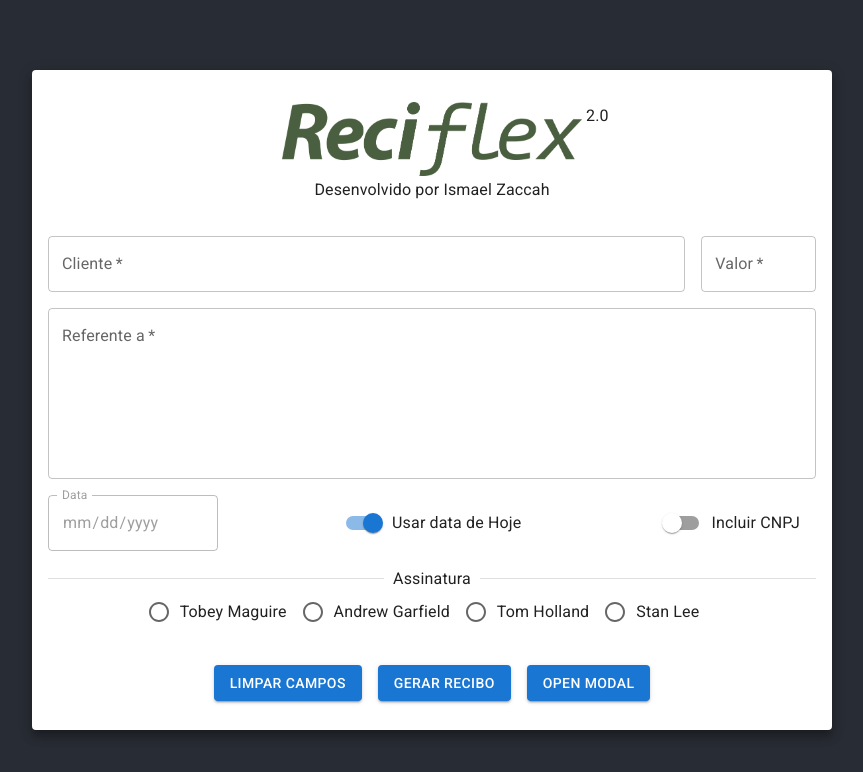
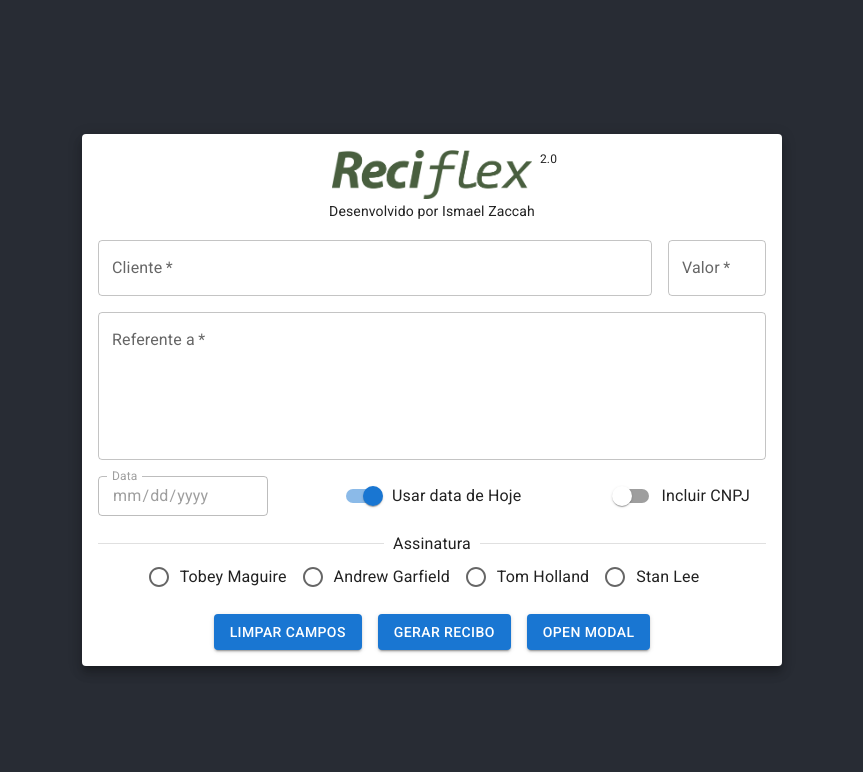
Before and after one commit to ismaelzaccah/reciflex-2, a React (Create React App) app: page / in a window 1280 px wide. Shown: the top 772 px of the page, without its empty margins (208-1071 px from the left). Built offline with nearby package versions, Linux system fonts and the light colour scheme.

Commit message:
fix: ajusted sizes to 768p monitors

```diff
--- a/src/components/ReciflexLogo/index.jsx
+++ b/src/components/ReciflexLogo/index.jsx
@@ -11,17 +11,17 @@ const ReciflexLogo = () => {
       color='inherit'
       draggable="false"
       target="_blank"
-      my={4}
+      my={2}
       mx="auto"
       width={380}
     >
       <Box sx={{ display: 'flex' }}>
-        <img src={logo} alt="Reciflex 2 logo" width={300} draggable="false" />
-        <Typography variant='subtitle1' sx={{ position: 'absolute', ml: 38 }}>
+        <img src={logo} alt="Reciflex 2 logo" width={200} draggable="false" />
+        <Typography fontSize={12} sx={{ position: 'absolute', ml: 26 }}>
           2.0
         </Typography>
       </Box>
-      <Typography variant='subtitle1'>Desenvolvido por Ismael Zaccah</Typography>
+      <Typography fontSize={14} variant='subtitle1'>Desenvolvido por Ismael Zaccah</Typography>
     </Link>
   )
 }
--- a/src/pages/Home/index.jsx
+++ b/src/pages/Home/index.jsx
@@ -59,14 +59,13 @@ const Home = () => {
       sx={{
         flexWrap: 'wrap',
         '& > :not(style)': {
-          width: 800,
-          height: 660,
+          width: 700,
         },
       }}>
       <Paper
         elevation={8}
         sx={{ justifyContent: 'center' }}>
-        <ReciflexLogo />
+        <ReciflexLogo/>
 
         <Box m={2}>
           <Grid container spacing={2}>
@@ -100,7 +99,7 @@ const Home = () => {
                 fullWidth
                 required
                 multiline
-                rows={6} />
+                rows={5} />
             </Grid>
             <Grid item xs={12}>
               <Stack direction="row" justifyContent="space-between">
@@ -108,6 +107,7 @@ const Home = () => {
                   type="date"
                   id="date"
                   name="date"
+                  size="small"
                   value={formValues.date || ""}
                   onChange={handleChange}
                   label="Data"
@@ -168,7 +168,7 @@ const Home = () => {
               />
             </RadioGroup>
           </Grid>
-          <Grid item xs={12} mt={4}>
+          <Grid item xs={12} m={2}>
             <Stack spacing={2} direction="row" justifyContent="center">
               <Button variant='contained' type='reset'>Limpar Campos</Button>
               <Button variant='contained' type='submit'>Gerar Recibo</Button>
```
